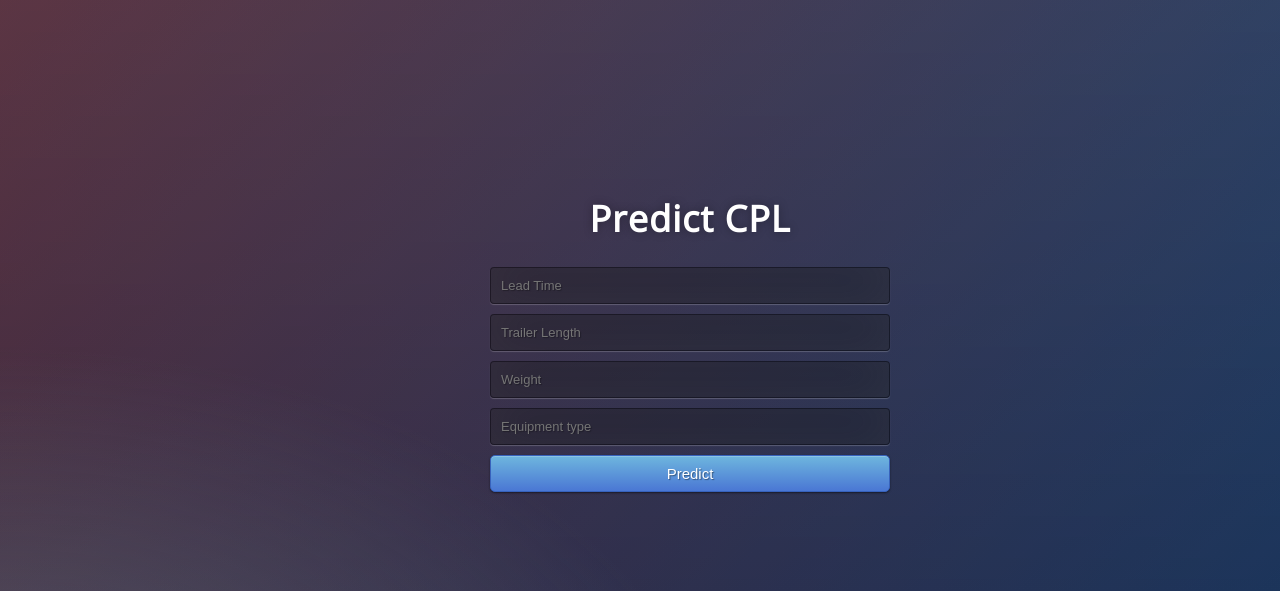
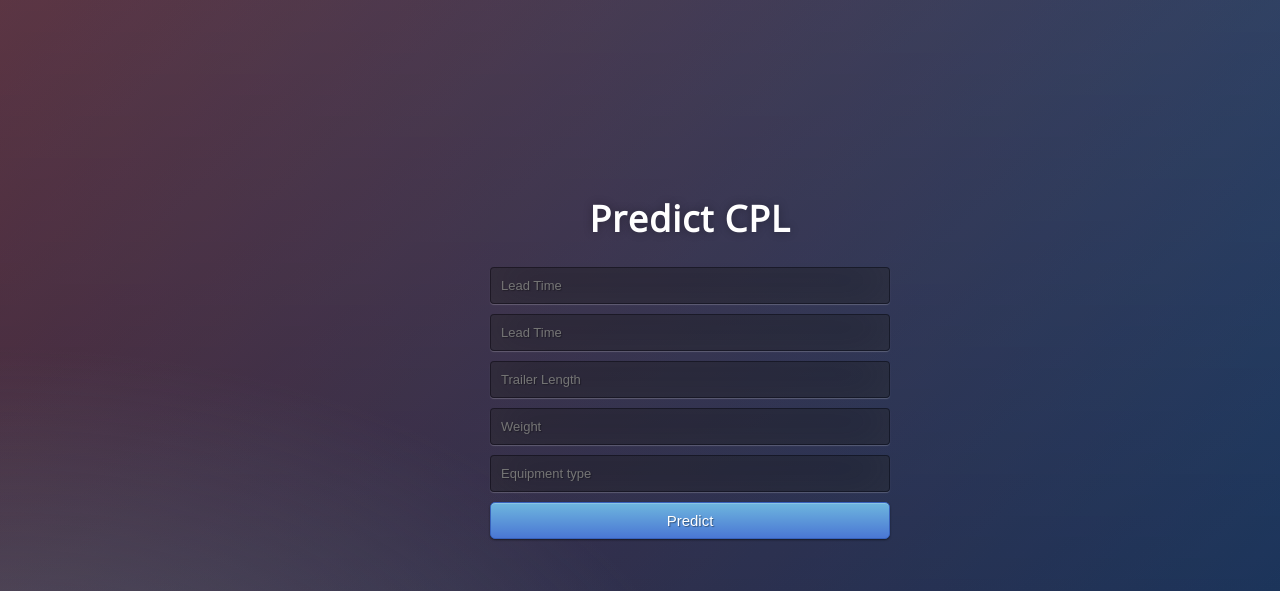
Before and after one commit to MSN3/Sampleapp, a Flask app: page / in a window 1280 px wide. Shown: the top 591 px of the page. Run offline with Flask 2, Linux system fonts and the light colour scheme; parts of the project's set-up code (start-up, migrations or seed data) failed here and were passed over.

Commit message:
Update home.html

```diff
--- a/templates/home.html
+++ b/templates/home.html
@@ -18,11 +18,13 @@
      <!-- Form to enter new data for predictions  -->
     <form action="{{ url_for('predict')}}"method="POST">
       <input type="text" name="LdTime" placeholder="Lead Time" required="required" /><br>
+        <input type="text" name="LdTime" placeholder="Lead Time" required="required" /><br>
         <input list="length" type="text" name="TrlLng" placeholder="Trailer Length" required="required" >
         <datalist id="length">
            <option value="53"/>
            <option value="48"/>
         </datalist><br>
+
         <input type="text" name="Wgt" placeholder="Weight" required="required" /><br>
         <input list="equip" type="text" name="Equpt" placeholder="Equipment type" required="required" >
         <datalist id="equip">
```
